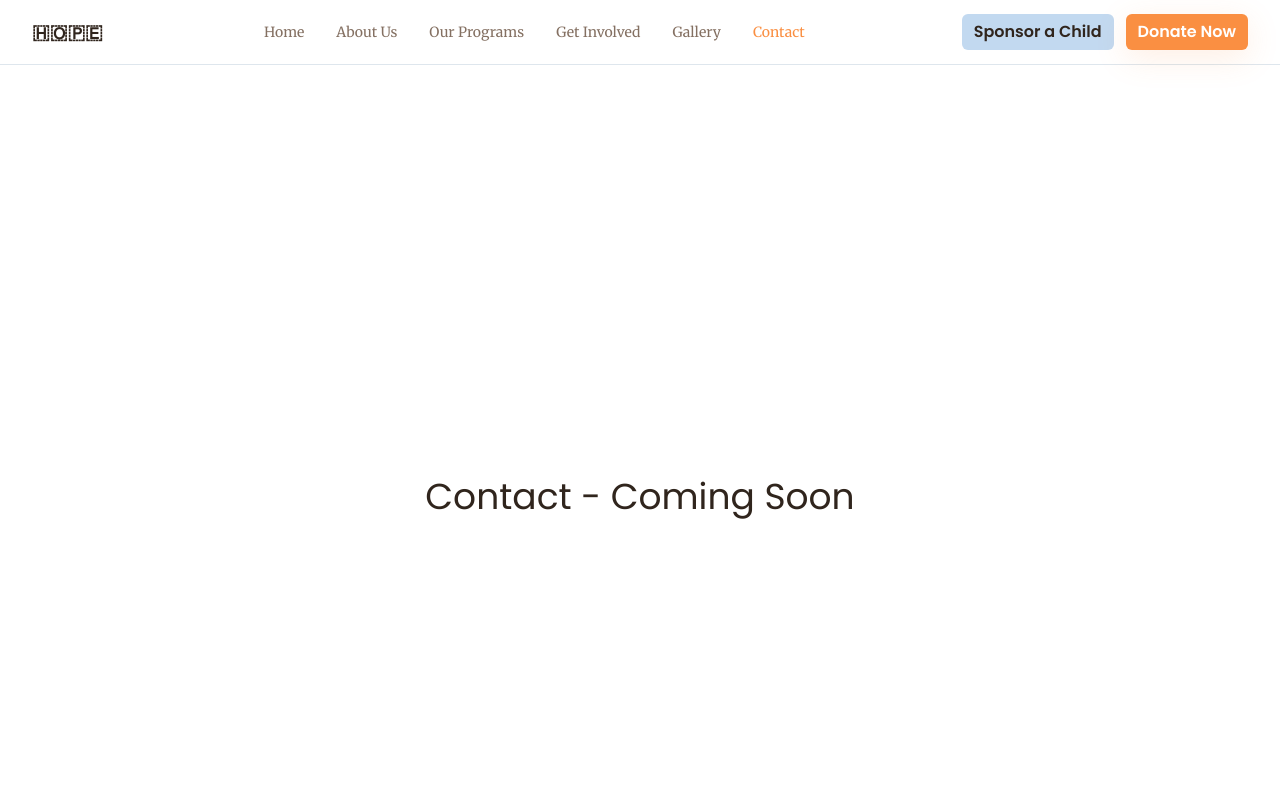
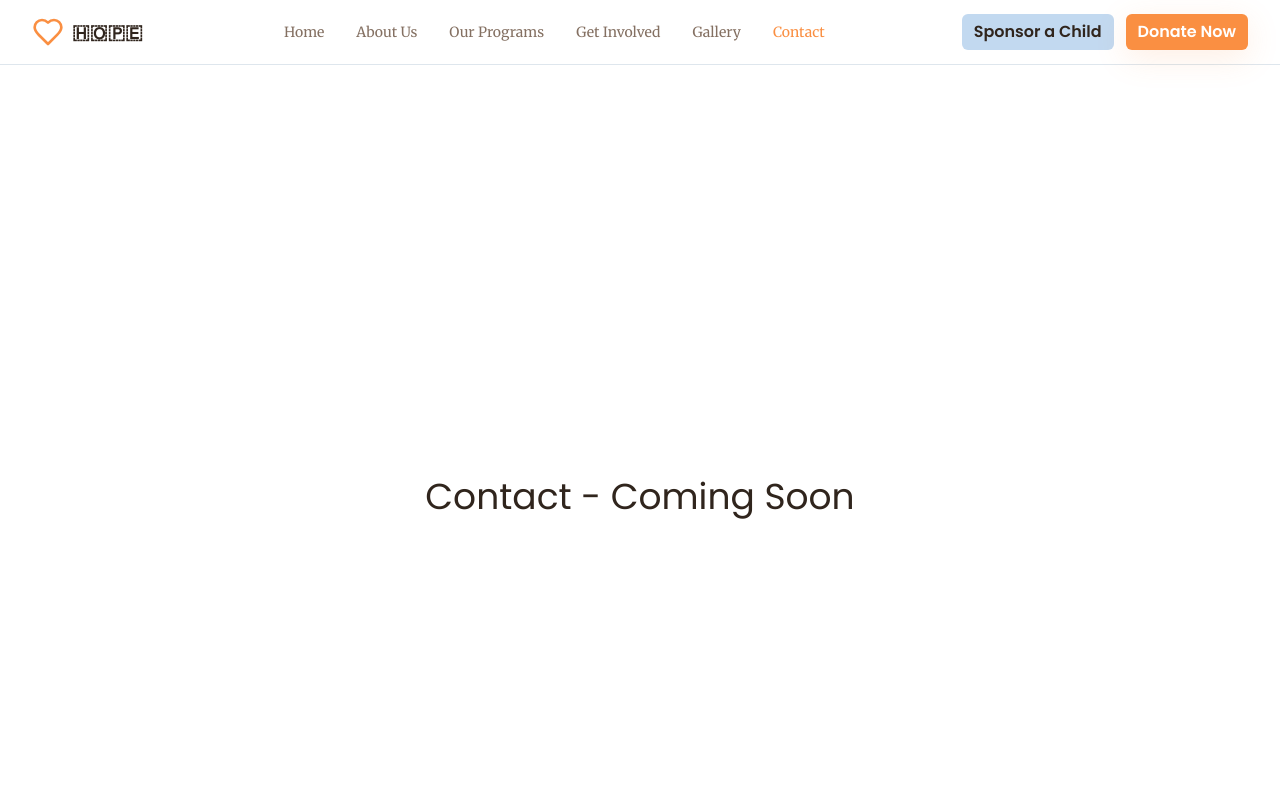
Before and after one commit to svcre0/hope-center, a React (Vite) app: page /contact in a window 1280 px wide. Shown: the top 800 px of the page. Built offline with nearby package versions, Linux system fonts and the light colour scheme.

Commit message:
Update Header.tsx

```diff
--- a/src/components/Header.tsx
+++ b/src/components/Header.tsx
@@ -24,7 +24,7 @@ const Header = () => {
         <div className="flex justify-between items-center h-16">
           {/* Logo */}
           <Link to="/" className="flex items-center space-x-2 transition-smooth hover:opacity-80">
-
+           <Heart className="h-8 w-8 text-hope-orange" />
             <span className="font-heading font-bold text-xl text-foreground">
              🇭‌🇴‌🇵‌🇪‌ ‌
             </span>
```
